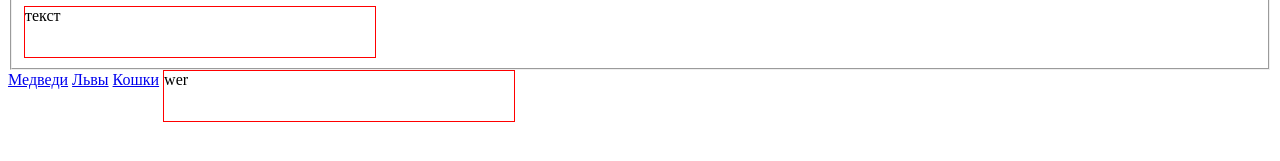
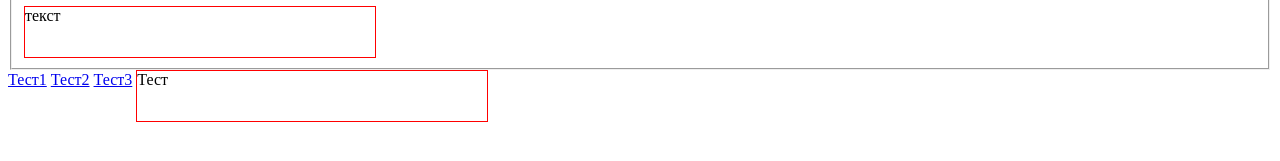
Before and after one commit to psicho/yandex-nodejs, a plain HTML site: page index.html in a window 1280 px wide. Shown: the part 261-422 px from the top of the page. Drawn offline with Linux system fonts and the light colour scheme.

Commit message:
доработки

```diff
--- a/index.html
+++ b/index.html
@@ -30,10 +30,10 @@
 
 	</form>
 
-    <a href="#" onclick="document.getElementById('div_for_insert').innerHTML = 'about_bears'">Медведи</a>
-    <a href="#" onclick="document.getElementById('div_for_insert').innerHTML = 'about_lions'">Львы</a>
-    <a href="#" onclick="document.getElementById('div_for_insert').innerHTML = 'about_cats'">Кошки</a>
-    <div id="div_for_insert">wer</div>
+    <a href="#" onclick="document.getElementById('div_for_insert').innerHTML = 'Тест1'">Тест1</a>
+    <a href="#" onclick="document.getElementById('div_for_insert').innerHTML = 'Тест2'">Тест2</a>
+    <a href="#" onclick="document.getElementById('div_for_insert').innerHTML = 'Тест3'">Тест3</a>
+    <div id="div_for_insert">Тест</div>
 
 
 </body>
```
